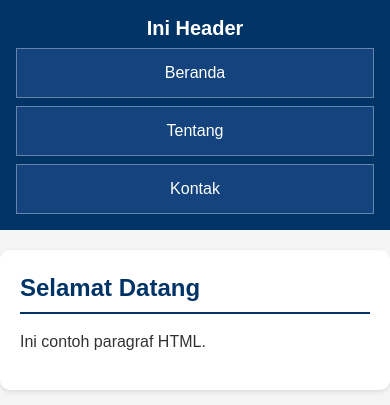
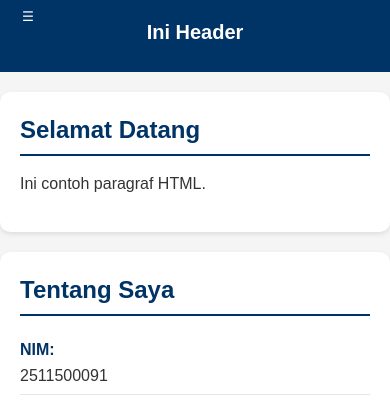
Before and after one commit to 2511500091-aidil/2511500091-PWB-TI1B-2526O, a PHP site: page /pertemuan-05/index.html in a window 390 px wide. Shown: the top 405 px of the page. Run offline with PHP 8.4, Linux system fonts and the light colour scheme.

Commit message:
menambahkan class menu-toggle mobile dan menambahkan styling nav mobile

```diff
--- a/pertemuan-05/style.css
+++ b/pertemuan-05/style.css
@@ -168,6 +168,21 @@ footer {
 }
 
 @media (max-width: 600px) {
+  .menu-toggle {
+    display: block;
+    position: absolute;
+    left: 16px;
+    top: 8px;
+  }
+
+  nav {
+    display: none;
+    flex-direction: column;
+    background: #003366;
+    width: 100%;
+    padding: 5px 0;
+  }
+  )
   header {
     padding: 16px;
     position: sticky;
```
Also changed, not shown: pertemuan-05/README.md.
